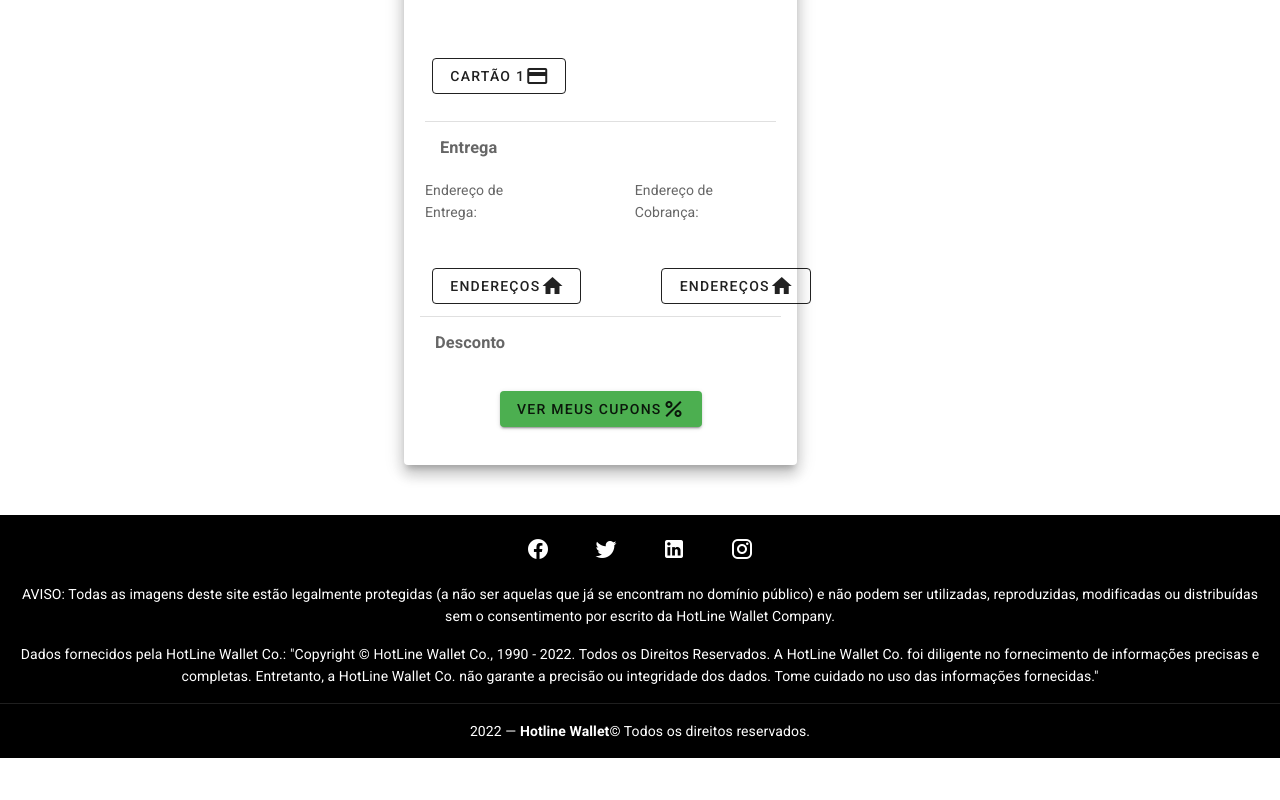
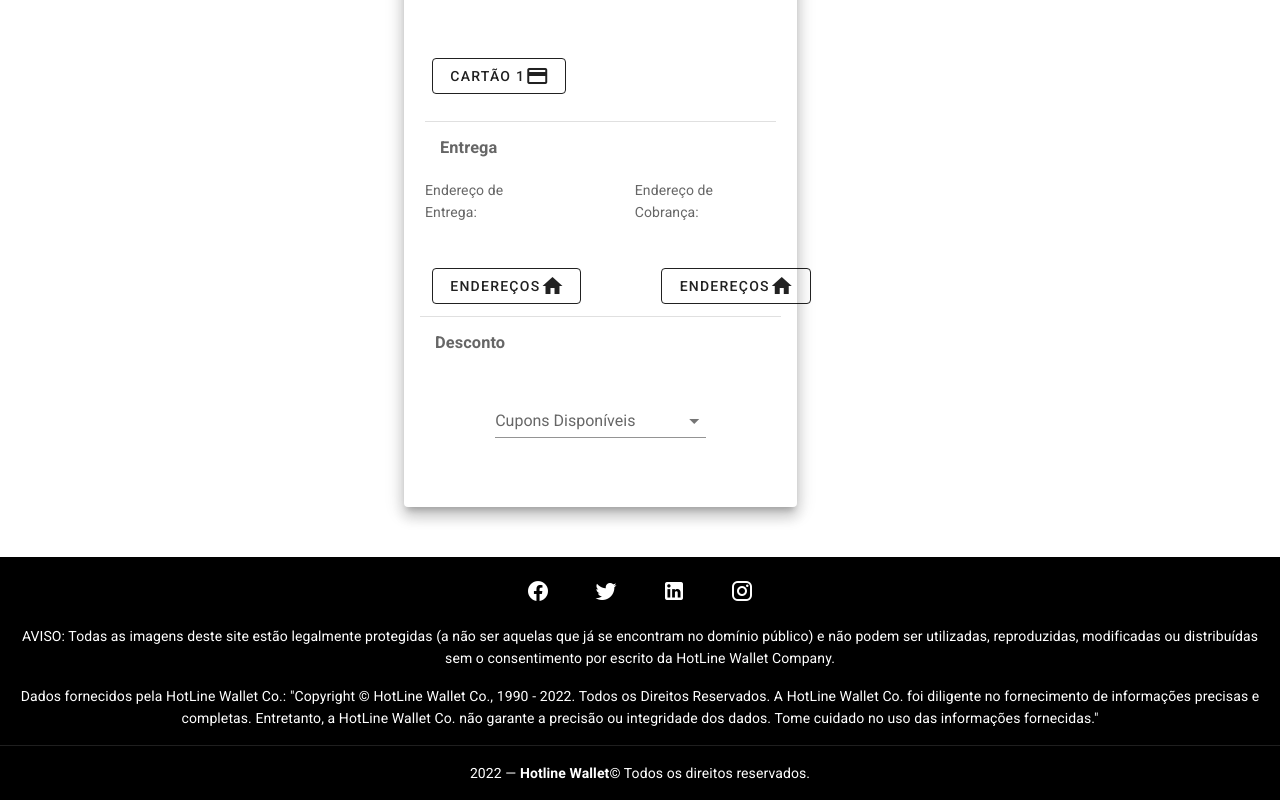
Before and after one commit to KYQPaes/project-les-front-vue, a Vue app: page /final_compra in a window 1280 px wide. Shown: the part 560-1360 px from the top of the page. Before the commit the page ends 1318 px from the top, so only its background shows below. Built offline with nearby package versions, Linux system fonts and the light colour scheme; what v-mask would draw is missing.

Commit message:
finalizar compra

```diff
--- a/src/views/Finalizar_Compra.vue
+++ b/src/views/Finalizar_Compra.vue
@@ -83,11 +83,7 @@
 							<h3 style="padding: 15px">Desconto</h3>
 							<v-layout class="justify-center" style="padding: 7px">
 								<div style="padding: 15px">
-									<!-- não esta funcionando -->
-									<v-btn color="green">
-										Ver meus Cupons
-										<v-icon> percent </v-icon>
-									</v-btn>
+									<v-autocomplete v-model="cupom" :items="cupons"	label="Cupons Disponíveis" ></v-autocomplete>
 								</div>
 							</v-layout>
 						</v-card-text>
@@ -438,6 +434,8 @@ export default {
 	name: "fin_compra",
 	data: (vm) => ({
 		items: ["Masculino", "Feminino"],
+		cupons: ["Desconto R$10,00", "Desconto R$20,00", "Desconto R$30,00"],
+		cupom:"",
 		TipoTelefone: ["Residencial", "Móvel"],
 		menu1: false,
 		menu2: false,
```
